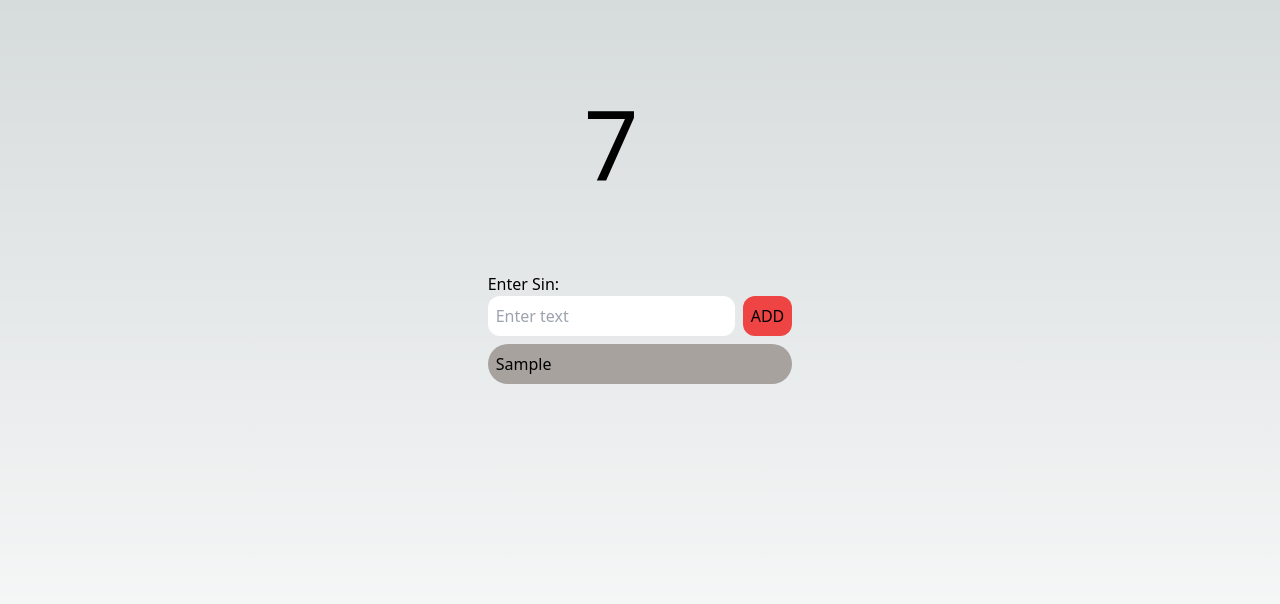
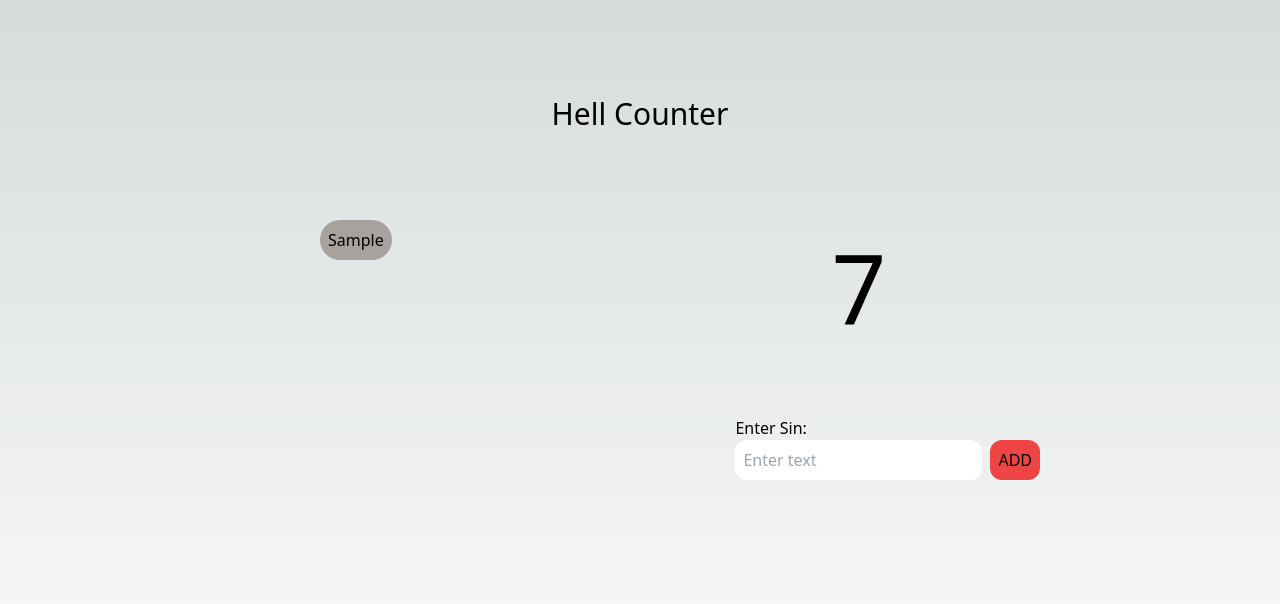
Before and after one commit to AndriwT/hellapp, a Next.js app: page / in a window 1280 px wide. Both pictures are taken after typing "Sample" into the empty fields and a click on the button "ADD". Shown: the top 604 px of the page. Built offline with nearby package versions, Linux system fonts and the light colour scheme.

Commit message:
layout changes

```diff
--- a/src/components/InputSin.tsx
+++ b/src/components/InputSin.tsx
@@ -27,8 +27,18 @@ const InputSin = () => {
 
   return (
     <div>
+      <h1 className="text-3xl flex justify-center pb-20">Hell Counter</h1>
+      <div className="flex flex-row static">
+        <div className="absolute left-80">
+          {sins.map((sin) => (
+            <div className="bg-stone-400 mt-2 mb-2 p-2 rounded-full " key={sin}>
+              {sin}
+            </div>
+          ))}
+        </div>
+        <div className="absolute bottom-80 top-60 right-60">
           <h1 className="text-8xl mb-20 ml-24">{karma}</h1>
-      <h1>Enter Sin:</h1>
+          <h2>Enter Sin:</h2>
           <input
             placeholder="Enter text"
             className="text-black p-2 rounded-xl"
@@ -36,15 +46,13 @@ const InputSin = () => {
             value={sin}
             onKeyDown={handleKeyDown}
           />
-      <button className="bg-red-500 p-2 ml-2 rounded-xl" onClick={onAddClick}>
+          <button
+            className="bg-red-500 p-2 ml-2 rounded-xl"
+            onClick={onAddClick}
+          >
             ADD
           </button>
-      <div>
-        {sins.map((sin) => (
-          <div className="bg-stone-400 mt-2 mb-2 p-2 rounded-full " key={sin}>
-            {sin}
         </div>
-        ))}
       </div>
     </div>
   );
```
Lines whose indentation alone changed are shown as unchanged.
